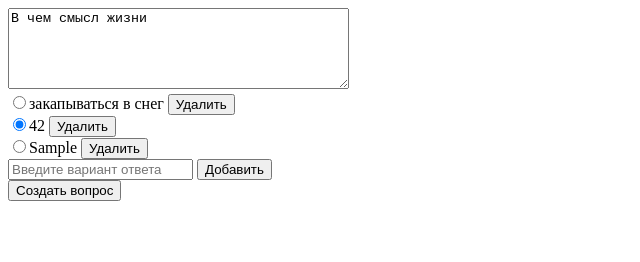
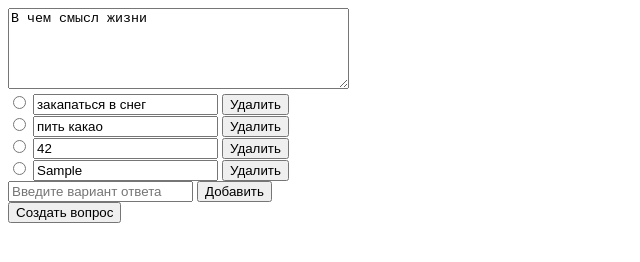
Before and after one commit to Askadhhh/sweb, a plain HTML site: page tasks/211024-KnowledgeQuizzes/createQuestions/index.html in a window 1280 px wide. Both pictures are taken after typing "Sample" into the empty fields and a click on the input "Добавить". Shown: the whole page, without its empty margins (0-640 px from the left). Drawn offline with Linux system fonts and the light colour scheme.

Commit message:
создание вопроса через формы
Co-authored-by: qvazi <qvazi@users.noreply.github.com>

```diff
--- a/tasks/211024-KnowledgeQuizzes/createQuestions/index.html
+++ b/tasks/211024-KnowledgeQuizzes/createQuestions/index.html
@@ -7,37 +7,56 @@
   </head>
   <script src="script.js" defer></script>
   <body>
-    <form>
+    <form id="createQuestionForm">
       <textarea
         name="title"
         id="title"
         placeholder="Введите текст вопроса"
         rows="5"
         cols="40"
+        required
       >
 В чем смысл жизни</textarea
       >
+
       <div id="containerAnswer">
         <div>
-          <label>
-            <input type="radio" name="answer" />закапываться в снег
-          </label>
-          <input type="button" value="Удалить" />
+          <input type="radio" name="currectAnswer" required />
+          <input
+            type="text"
+            name="answers"
+            value="закапаться в снег"
+            required
+          />
+          <input class="deleteButton" type="button" value="Удалить" />
         </div>
         <div>
-          <label> <input type="radio" name="answer" checked />42 </label>
-          <input type="button" value="Удалить" />
+          <input type="radio" name="currectAnswer" required />
+          <input type="text" name="answers" value="пить какао" required />
+          <input class="deleteButton" type="button" value="Удалить" />
+        </div>
+        <div>
+          <input type="radio" name="currectAnswer" required />
+          <input type="text" name="answers" value="42" required />
+          <input class="deleteButton" type="button" value="Удалить" />
         </div>
       </div>
+    </form>
+
+    <form id="addAnswerForm">
       <div>
         <input
+          name="newTextAnswer"
           type="text"
           placeholder="Введите вариант ответа"
-          id="creatingAResponse"
+          required
         />
-        <input type="button" value="Добавить" id="createAnswer" />
+        <input type="submit" value="Добавить" />
       </div>
-      <input type="button" value="Создать вопрос" id="createQuestion" />
     </form>
+
+    <div>
+      <input form="createQuestionForm" type="submit" value="Создать вопрос" />
+    </div>
   </body>
 </html>
--- a/tasks/211024-KnowledgeQuizzes/createQuestions/script.js
+++ b/tasks/211024-KnowledgeQuizzes/createQuestions/script.js
@@ -1,41 +1,52 @@
-const text = document.querySelector("#title");
+const addAnswerForm = document.querySelector("#addAnswerForm");
 const containerAnswer = document.querySelector("#containerAnswer");
-const correctAnswer = containerAnswer.querySelectorAll('input[type="radio"]');
-const createAnswer = document.querySelector("#createAnswer");
-const creatingAResponse = document.querySelector("#creatingAResponse");
-const createQuestion = document.querySelector("#createQuestion");
+const createQuestionForm = document.querySelector("#createQuestionForm");
 
+// Добавление нового варианта ответа
+addAnswerForm.addEventListener("submit", (event) => {
+  event.preventDefault();
+
+  const formData = new FormData(event.target);
+
+  const text = formData.get("newTextAnswer").trim();
+
+  containerAnswer.innerHTML += `<div>
+          <input type="radio" name="currectAnswer" required />
+          <input
+            type="text"
+            name="answers"
+            value="${text}"
+            required
+          />
+          <input class="deleteButton" type="button" value="Удалить" />
+        </div>`;
+
+  event.target.reset();
+});
+
+// Удаление нового варианта ответа
 containerAnswer.addEventListener("click", (event) => {
-  const answers = containerAnswer.querySelectorAll("div");
-  const deliteAnsewrs = containerAnswer.querySelectorAll(
-    'input[type="button"]'
-  );
-  const delite = [...deliteAnsewrs].filter((el) => el === event.target);
-
-  if (delite[0]) {
-    const indexDeliteAnswer = [...deliteAnsewrs].findIndex(
-      (el) => el === delite[0]
-    );
-    answers[indexDeliteAnswer].remove();
+  if (event.target.classList.contains("deleteButton")) {
+    const divElement = event.target.closest("div");
+    if (divElement) {
+      divElement.remove();
+    }
   }
 });
 
-createAnswer.addEventListener("click", (event) => {
-  const allAnswers =
-    containerAnswer.innerHTML +
-    `<div><label> <input type="radio" name="answer" />${creatingAResponse.value} </label><input type="button" value="Удалить" /></div>`;
-  containerAnswer.innerHTML = allAnswers;
-  creatingAResponse.value = "";
+// Создание вопроса
+createQuestionForm.addEventListener("submit", (event) => {
+  event.preventDefault();
+
+  const formData = new FormData(event.target);
+
+  const newQuestion = {
+    title: formData.get("title"),
+    answers: formData.getAll("answers"),
+    correctAnswer: [
+      ...containerAnswer.querySelectorAll('input[type="radio"]'),
+    ].findIndex((radio) => radio.checked),
+  };
+
+  console.log(newQuestion);
 });
-
-createQuestion.addEventListener("click", (event) => {
-  const answers = containerAnswer.querySelectorAll("div");
-  const correctAnswer = containerAnswer.querySelectorAll('input[type="radio"]');
-
-  const question = {
-    title: text.value,
-    answers: [...answers].map((el) => el.innerText),
-    correctAnswer: [...correctAnswer].findIndex((el) => el.checked),
-  };
-  console.log(question);
-});
```
